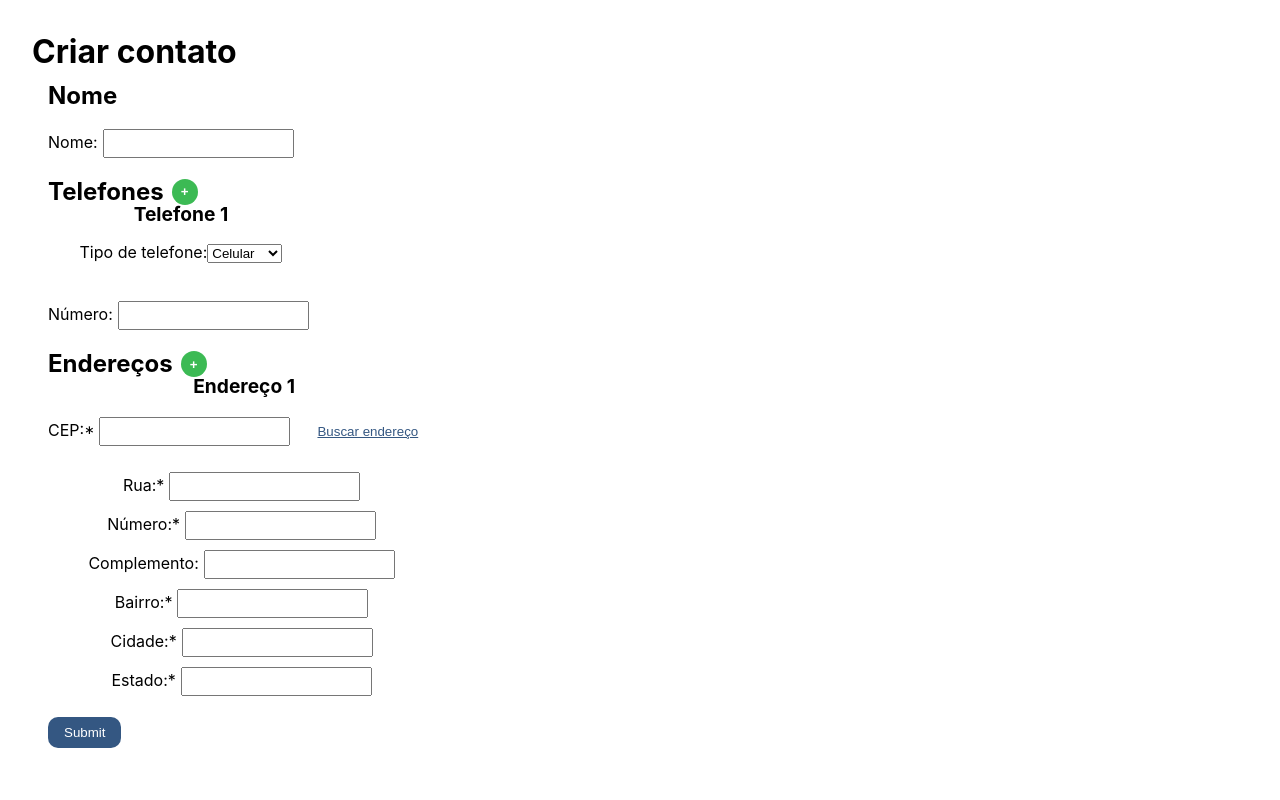
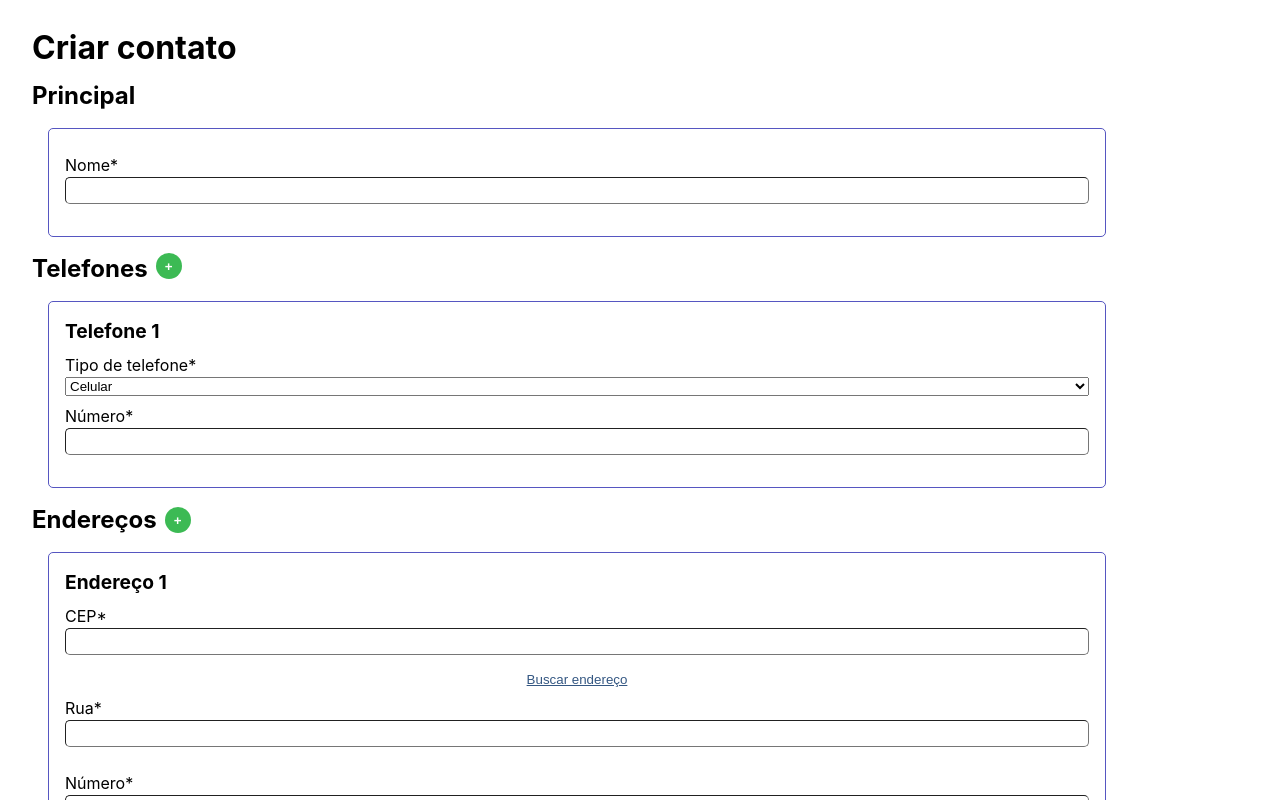
Before and after one commit to Beatriz-Cavallieri/agenda-contatos, a React (Vite) app: page /create in a window 1280 px wide. Shown: the top 800 px of the page. Built offline with nearby package versions, Linux system fonts and the light colour scheme.

Commit message:
Creates reusable Card component to substitute duplicate components

```diff
--- /dev/null
+++ b/src/components/Card/index.ts
@@ -0,0 +1,9 @@
+import styled from "styled-components";
+
+export const Card = styled.div`
+  border: 1px solid #5656c1;
+  border-radius: 5px;
+  margin: 1rem;
+  padding: 1rem;
+  width: 80%;
+`;
--- a/src/components/ContactInfo/index.tsx
+++ b/src/components/ContactInfo/index.tsx
@@ -1,9 +1,10 @@
 import { IContact } from '../../types/contact';
-import { ContactNameSC, ContactTitleSC, CircleSC, ContactDetailsSC } from './styles';
+import { ContactNameSC, ContactTitleSC, CircleSC } from './styles';
 import { PHONE_TYPES_PT_BR } from '../../types/phone';
 import { useState } from 'react';
 import { TextButton } from '../Button';
 import { Header3 } from '../Headers';
+import { Card } from '../Card';
 
 const ContactInfo = (props: IContact) => {
 
@@ -23,7 +24,7 @@ const ContactInfo = (props: IContact) => {
                     type="button" onClick={handleExpand}>{expanded ? "Ver menos" : "Ver mais"}</TextButton>
             </ContactTitleSC>
             {expanded && (
-                <ContactDetailsSC>
+                <Card>
                     <Header3>Endereços:</Header3>
                     <ul>
                         {props.addresses.map((address, index) => (
@@ -41,7 +42,7 @@ const ContactInfo = (props: IContact) => {
                             </li>
                         ))}
                     </ul>
-                </ContactDetailsSC>
+                </Card>
             )}
         </div>
     );
--- a/src/components/ContactInfo/styles.ts
+++ b/src/components/ContactInfo/styles.ts
@@ -32,10 +32,3 @@ export const ContactNameSC = styled.h2`
   line-height: 1.5rem;
   font-size: 1.5rem;
 `;
-
-export const ContactDetailsSC = styled.div`
-  border: 1px solid #5656c1;
-  border-radius: 5px;
-  margin: 1rem;
-  padding: 1rem;
-`;
--- a/src/components/Headers/index.ts
+++ b/src/components/Headers/index.ts
@@ -9,21 +9,21 @@ export const Header1 = styled.h1`
 
 export const Header2 = styled.h2`
   padding: 0;
-  margin: 0;
+  margin: 0.25rem 0;
   line-height: 1.5rem;
   font-size: 1.5rem;
 `;
 
 export const Header3 = styled.h3`
   padding: 0;
-  margin: 0;
+  margin: 0.25rem 0;
   line-height: 1.2rem;
   font-size: 1.2rem;
 `;
 
 export const Header4 = styled.h4`
     padding: 0;
-  margin: 0;
+  margin: 0.25rem 0;
   line-height: 1rem;
   font-size: 1rem;
 `;
--- a/src/components/Inputs/AddressInput/index.tsx
+++ b/src/components/Inputs/AddressInput/index.tsx
@@ -2,9 +2,9 @@ import axios from 'axios';
 import { InputSC, LabelSC } from '../../../pages/CreateContact/styles';
 import { Address } from '../../../types/address';
 import { TextButton, RemoveButtonSC } from '../../Button';
-import { AddressInputSC } from './styles';
 import { useState } from 'react';
 import { Header3 } from '../../Headers';
+import { Card } from '../../Card';
 
 interface IAddressInput extends Address {
     onChange: (address: Address) => void;
@@ -53,7 +53,7 @@ const AddressInput = (props: IAddressInput) => {
     };
 
     return (
-        <AddressInputSC>
+        <Card>
             <div style={{ display: 'flex', alignItems: 'center' }}>
                 <Header3>Endereço {index + 1}</Header3>
                 {index > 0 && <RemoveButtonSC
@@ -64,9 +64,10 @@ const AddressInput = (props: IAddressInput) => {
                 </RemoveButtonSC>
                 }
             </div>
-            <div style={{ display: 'flex' }}>
+            <div style={{ display: 'flex', flexDirection: 'column' }}>
                 <LabelSC htmlFor={`cep-${index}`}>
-                    CEP:*
+                    CEP*
+                </LabelSC>
                 <InputSC
                     required
                     type="text"
@@ -74,13 +75,12 @@ const AddressInput = (props: IAddressInput) => {
                     value={cep}
                     onChange={(event) => setCep(event.target.value)}
                 />
-                </LabelSC>
                 <TextButton type="button" onClick={findAddress}>
                     Buscar endereço
                 </TextButton>
             </div>
-            <div>
-                <LabelSC htmlFor={`street-${index}`}>Rua:*</LabelSC>
+            <div style={{ display: 'flex', flexDirection: 'column' }}>
+                <LabelSC htmlFor={`street-${index}`}>Rua*</LabelSC>
                 <InputSC
                     required
                     type="text"
@@ -89,8 +89,8 @@ const AddressInput = (props: IAddressInput) => {
                     value={street}
                     onChange={handleInputChange} />
             </div>
-            <div>
-                <LabelSC htmlFor={`number-${index}`}>Número:*</LabelSC>
+            <div style={{ display: 'flex', flexDirection: 'column' }}>
+                <LabelSC htmlFor={`number-${index}`}>Número*</LabelSC>
                 <InputSC
                     required
                     type="text"
@@ -99,7 +99,7 @@ const AddressInput = (props: IAddressInput) => {
                     value={number}
                     onChange={handleInputChange} />
             </div>
-            <div>
+            <div style={{ display: 'flex', flexDirection: 'column' }}>
                 <LabelSC htmlFor={`complement-${index}`}>Complemento:</LabelSC>
                 <InputSC
                     type="text"
@@ -108,8 +108,8 @@ const AddressInput = (props: IAddressInput) => {
                     value={complement}
                     onChange={handleInputChange} />
             </div>
-            <div>
-                <LabelSC htmlFor={`neighborhood-${index}`}>Bairro:*</LabelSC>
+            <div style={{ display: 'flex', flexDirection: 'column' }}>
+                <LabelSC htmlFor={`neighborhood-${index}`}>Bairro*</LabelSC>
                 <InputSC
                     required
                     type="text"
@@ -118,8 +118,8 @@ const AddressInput = (props: IAddressInput) => {
                     value={neighborhood}
                     onChange={handleInputChange} />
             </div>
-            <div>
-                <LabelSC htmlFor={`city-${index}`}>Cidade:*</LabelSC>
+            <div style={{ display: 'flex', flexDirection: 'column' }}>
+                <LabelSC htmlFor={`city-${index}`}>Cidade*</LabelSC>
                 <InputSC
                     required
                     type="text"
@@ -128,8 +128,8 @@ const AddressInput = (props: IAddressInput) => {
                     value={city}
                     onChange={handleInputChange} />
             </div>
-            <div>
-                <LabelSC htmlFor={`state-${index}`}>Estado:*</LabelSC>
+            <div style={{ display: 'flex', flexDirection: 'column' }}>
+                <LabelSC htmlFor={`state-${index}`}>Estado*</LabelSC>
                 <InputSC
                     required
                     type="text"
@@ -138,7 +138,7 @@ const AddressInput = (props: IAddressInput) => {
                     value={state}
                     onChange={handleInputChange} />
             </div>
-        </AddressInputSC >
+        </Card >
     );
 };
 
--- a/src/components/Inputs/AddressInput/styles.ts
+++ /dev/null
@@ -1,7 +0,0 @@
-import styled from "styled-components";
-
-export const AddressInputSC = styled.div`
-  display: flex;
-  flex-direction: column;
-  align-items: center;
-`;
--- a/src/components/Inputs/PhoneInput/index.tsx
+++ b/src/components/Inputs/PhoneInput/index.tsx
@@ -3,6 +3,7 @@ import { InputSC, LabelSC } from '../../../pages/CreateContact/styles';
 import { PhoneInputSC } from './styles';
 import { RemoveButtonSC } from '../../Button';
 import { Header3 } from '../../Headers';
+import { Card } from '../../Card';
 
 interface IPhoneInput extends Phone {
     onChange: (phone: Phone) => void;
@@ -21,7 +22,7 @@ const PhoneInput = (props: IPhoneInput) => {
         onChange({ ...props, number: e.target.value });
     };
     return (
-        <PhoneInputSC>
+        <Card>
             <div style={{ display: 'flex', alignItems: 'center' }}>
                 <Header3>Telefone {index + 1}</Header3>
                 {index > 0 && <RemoveButtonSC
@@ -32,27 +33,34 @@ const PhoneInput = (props: IPhoneInput) => {
                 </RemoveButtonSC>
                 }
             </div>
-            <LabelSC>
-                Tipo de telefone:
+            <div style={{ display: 'flex', flexDirection: 'column' }}>
+                <LabelSC htmlFor='type'>
+                    Tipo de telefone*
+                </LabelSC>
                 <select
+                    required
+                    id={`type-${index}`}
                     value={type}
                     onChange={handleTypeChange}
-                    required>
+                >
                     <option value={"mobile" as PhoneType}>Celular</option>
                     <option value={"home" as PhoneType}>Casa</option>
                     <option value={"work" as PhoneType}>Trabalho</option>
                 </select>
-            </LabelSC>
-            <LabelSC>
-                Número:
+            </div>
+            <div style={{ display: 'flex', flexDirection: 'column' }}>
+                <LabelSC htmlFor='"phone-number"'>
+                    Número*
+                </LabelSC>
                 <InputSC
                     required
+                    id={`phone-number-${index}`}
                     type="text"
                     value={number}
                     onChange={handleNumberChange}
                 />
-            </LabelSC>
-        </PhoneInputSC>
+            </div>
+        </Card >
     );
 };
 
--- a/src/components/Inputs/PhoneInput/styles.ts
+++ /dev/null
@@ -1,7 +0,0 @@
-import styled from "styled-components";
-
-export const PhoneInputSC = styled.div`
-  display: flex;
-  flex-direction: column;
-  align-items: center;
-`;
--- a/src/components/PageWrapper/index.ts
+++ b/src/components/PageWrapper/index.ts
@@ -4,4 +4,5 @@ export const PageWrapper = styled.div`
   margin: 2rem;
   height: 100%;
   width: 100vw;
+  text-align: left;
 `;
--- a/src/pages/CreateContact/index.tsx
+++ b/src/pages/CreateContact/index.tsx
@@ -10,6 +10,7 @@ import { AddButtonSC, ColorButton } from '../../components/Button';
 import AddressInput from '../../components/Inputs/AddressInput';
 import { PageWrapper } from '../../components/PageWrapper';
 import { Header1, Header2 } from '../../components/Headers';
+import { Card } from '../../components/Card';
 
 const CreateContact = () => {
     const initialAddress: Address = { cep: '', city: '', neighborhood: '', number: '', state: '', street: '' }
@@ -24,7 +25,7 @@ const CreateContact = () => {
     };
 
     const handleAddPhone = () => {
-        setPhones([...phones, initialPhone]);
+        setPhones([...phones, { ...initialPhone }]);
     };
 
     const handlePhoneChange = (index: number, phone: Phone) => {
@@ -35,13 +36,13 @@ const CreateContact = () => {
 
     const handleRemovePhone = (index: number) => {
         const newPhones = [...phones];
-        newPhones.splice(index, Header1);
+        newPhones.splice(index, 1);
         setPhones(newPhones);
     };
 
 
     const handleAddAddress = () => {
-        setAddresses([...addresses, initialAddress]);
+        setAddresses([...addresses, { ...initialAddress }]);
     };
 
     const handleAddressChange = (index: number, address: Address) => {
@@ -52,7 +53,7 @@ const CreateContact = () => {
 
     const handleRemoveAddress = (index: number) => {
         const newAddresses = [...addresses];
-        newAddresses.splice(index, Header1);
+        newAddresses.splice(index, 1);
         setAddresses(newAddresses);
     };
 
@@ -74,17 +75,22 @@ const CreateContact = () => {
         <PageWrapper>
             <Header1>Criar contato</Header1>
             <FormSC onSubmit={handleSubmit}>
-                <Header2>Nome</Header2>
-                <LabelSC>
-                    Nome:
-                    <InputSC
-                        required
-                        type="text"
-                        value={name}
-                        onChange={handleNameChange} />
-                </LabelSC>
+                <Header2>Principal</Header2>
+                <Card>
+                    <div style={{ display: 'flex', flexDirection: 'column' }}>
+                        <LabelSC htmlFor='name'>
+                            Nome*
+                        </LabelSC>
+                        <InputSC
+                            required
+                            type="text"
+                            id="name"
+                            value={name}
+                            onChange={handleNameChange} />
+                    </div>
+                </Card>
 
-                <div style={{ display: 'flex', alignItems: 'center' }}>
+                <div style={{ display: 'flex' }}>
                     <Header2>Telefones</Header2>
                     <AddButtonSC
                         aria-label='Adicionar telefone'
--- a/src/pages/CreateContact/styles.ts
+++ b/src/pages/CreateContact/styles.ts
@@ -4,14 +4,17 @@ export const FormSC = styled.form`
   display: flex;
   flex-direction: column;
   align-items: flex-start;
-  margin: 1rem;
+  margin: 1rem 0;
+  width: 100%;
 `;
 
 export const LabelSC = styled.label`
-  margin: 1rem 0;
+  margin: 0.5rem 0 0 0;
 `;
 
 export const InputSC = styled.input`
   padding: 5px;
-  margin: 5px;
+  border-radius: 5px;
+  border-width: 1px;
+  margin: 0 0 1rem 0;
 `;
```
Lines whose indentation alone changed are shown as unchanged.
